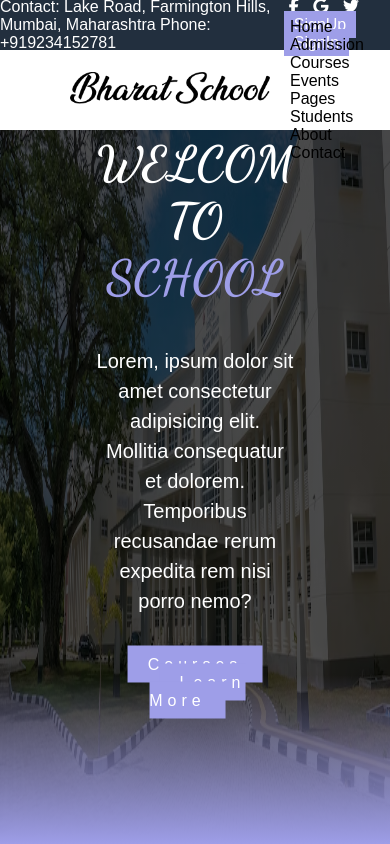
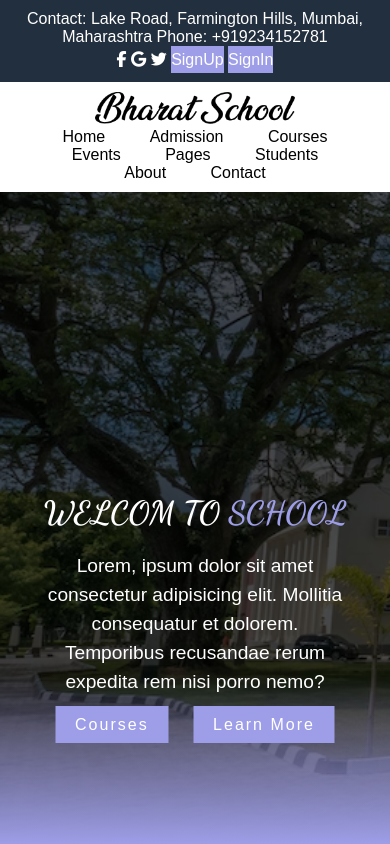
Before and after one commit to ankitav456/SchoolLandingPage, a plain HTML site: page index.html in a window 390 px wide. Drawn offline with Linux system fonts and the light colour scheme; a web font is replaced by a local one.

Commit message:
Added responsivness

```diff
--- a/styles.css
+++ b/styles.css
@@ -1,85 +1,128 @@
-*{
-   padding: 0;
-   margin: 0;
-   box-sizing: border-box;
-   font-family: sans-serif;
+/* Reset default styles and set a base font-family */
+* {
+    padding: 0;
+    margin: 0;
+    box-sizing: border-box;
+    font-family: sans-serif;
 }
 
-
-/*  */
-
-
-.nav1{
+/* Style for navigation bar at the top (nav1) */
+.nav1 {
     width: 100%;
-    height: 50px;
+    height: auto; /* Use 'auto' for height to adapt to content */
     color: white;
     background: #222f3e;
     display: flex;
-    justify-content: space-around;
+    justify-content: space-between;
     align-items: center;
+    padding: 10px 20px;
 }
 
-.nav1 i{
+.nav1 i {
     margin: 0 5px;
 }
 
-.nav1 a{
+.nav1 a {
     text-decoration: none;
-    color:white;
+    color: white;
     padding: 5px 10px;
     background: rgb(158, 158, 232);
+    margin: 5px;
 }
-.nav2{
+
+/* Style for navigation bar at the top (nav2) */
+.nav2 {
     width: 100%;
-    height: 80px;
-    background: white ;
+    height: auto; /* Use 'auto' for height to adapt to content */
+    background: white;
     color: black;
     display: flex;
+    flex-wrap: wrap; /* Allow items to wrap to the next line on smaller screens */
     justify-content: space-between;
     align-items: center;
-    padding: 0 70px;
+    padding: 10px 5%;
 }
-.menu a{
+
+.menu a {
     text-decoration: none;
     color: black;
     padding: 10px 20px;
 }
-header{
+
+/* Style for the header section with background image */
+header {
     width: 100%;
-    height:100vh;
-    background: linear-gradient(rgba(0,0,0,0.7) 80% ,rgb(158, 158, 232)), url('wallpaper.jpg');
-    background-size: 100% 100%;
+    height: 100vh;
+    background: linear-gradient(rgba(0, 0, 0, 0.7) 80%, rgb(158, 158, 232)), url('wallpaper.jpg');
+    background-size: cover;
+    background-attachment: fixed;
 }
 
-.h-text{
-    max-width: 600px;
+.h-text {
+    max-width: 90%;
     color: white;
-    position: absolute;
+    position: relative;
     top: 50%;
     left: 50%;
     transform: translate(-50%, -50%);
     text-align: center;
 }
 
-.h-text h1{
+.h-text h1 {
     font-size: 3em;
-    font-family:  'Dancing Script', cursive ;
-}
-.h-text span{
-    color: rgb(158, 158, 232);
-    font-family:  'Dancing Script', cursive ;
-}
-.h-text p{
-    font-size: 20px;
-    margin: 40px 0;
-    line-height: 30px;
+    font-family: 'Dancing Script', cursive;
 }
 
-.h-text a{
+.h-text span {
+    color: rgb(158, 158, 232);
+    font-family: 'Dancing Script', cursive;
+}
+
+.h-text p {
+    font-size: 1.5em;
+    margin: 20px 0;
+    line-height: 1.5;
+}
+
+.h-text a {
     text-decoration: none;
     color: white;
     background: rgb(158, 158, 232);
     padding: 10px 20px;
-    margin: 0 15px;
-    letter-spacing: 5px;
+    margin: 10px;
+    letter-spacing: 2px;
 }
+
+/* Media queries for responsive design */
+@media (max-width: 768px) {
+    /* Styles for screens with a maximum width of 768px (e.g., tablets and mobile phones) */
+    .nav1, .nav2 {
+        flex-direction: column; /* Stack navigation items vertically */
+        align-items: center;
+        text-align: center;
+    }
+    .nav1 i, .menu a {
+        margin: 5px 0;
+    }
+    .nav1 a {
+        margin: 5px 0;
+        padding: 5px 0;
+        width: 100%;
+        text-align: center;
+    }
+    .h-text h1 {
+        font-size: 2em;
+    }
+    .h-text p {
+        font-size: 1.2em;
+    }
+
+    /* Additional styles for smaller screens (mobile phones) */
+    header {
+        background-attachment: scroll; /* Allow background image to scroll with content */
+        text-align: center;
+    }
+    .h-text {
+        padding: 20px; /* Add padding to the text content */
+    }
+}
```
